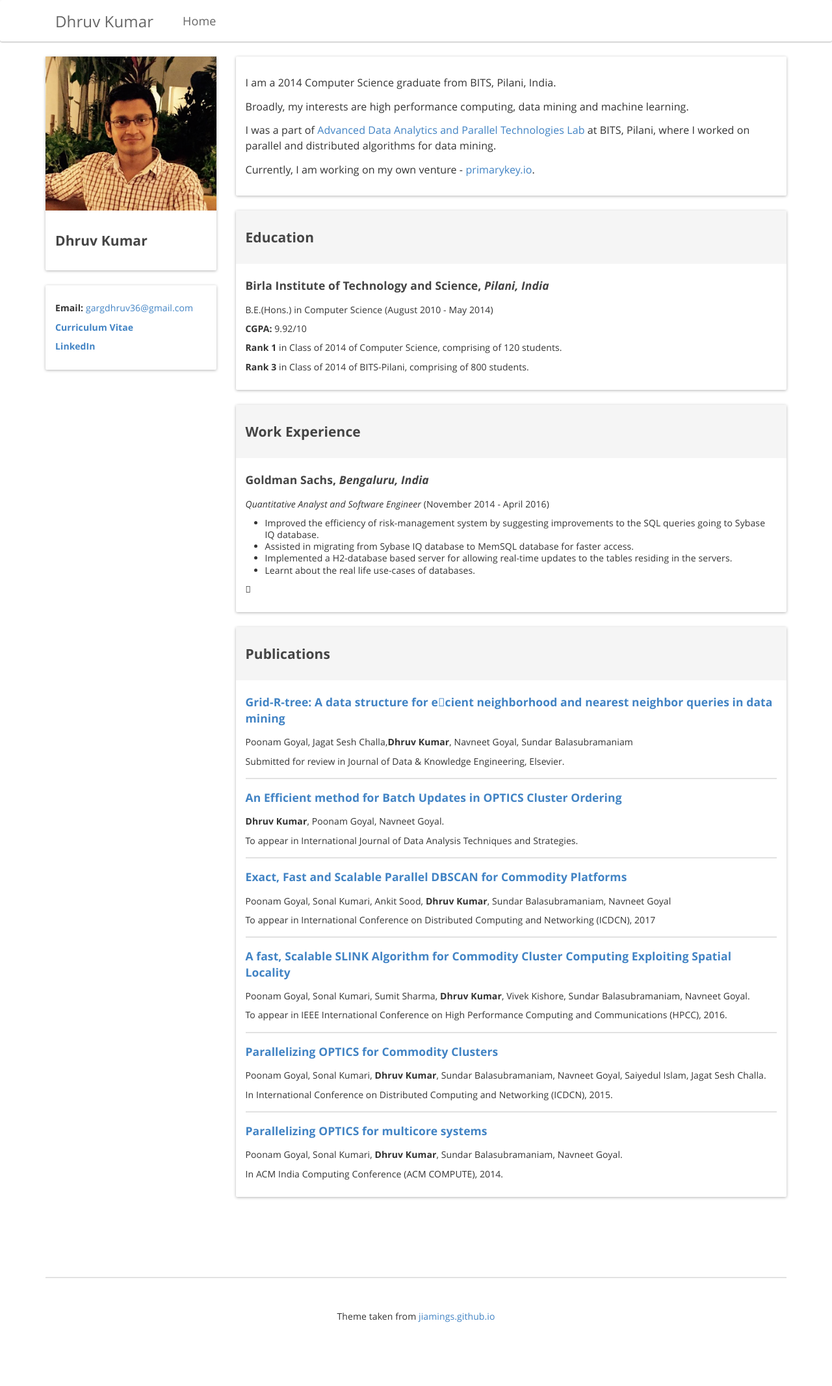
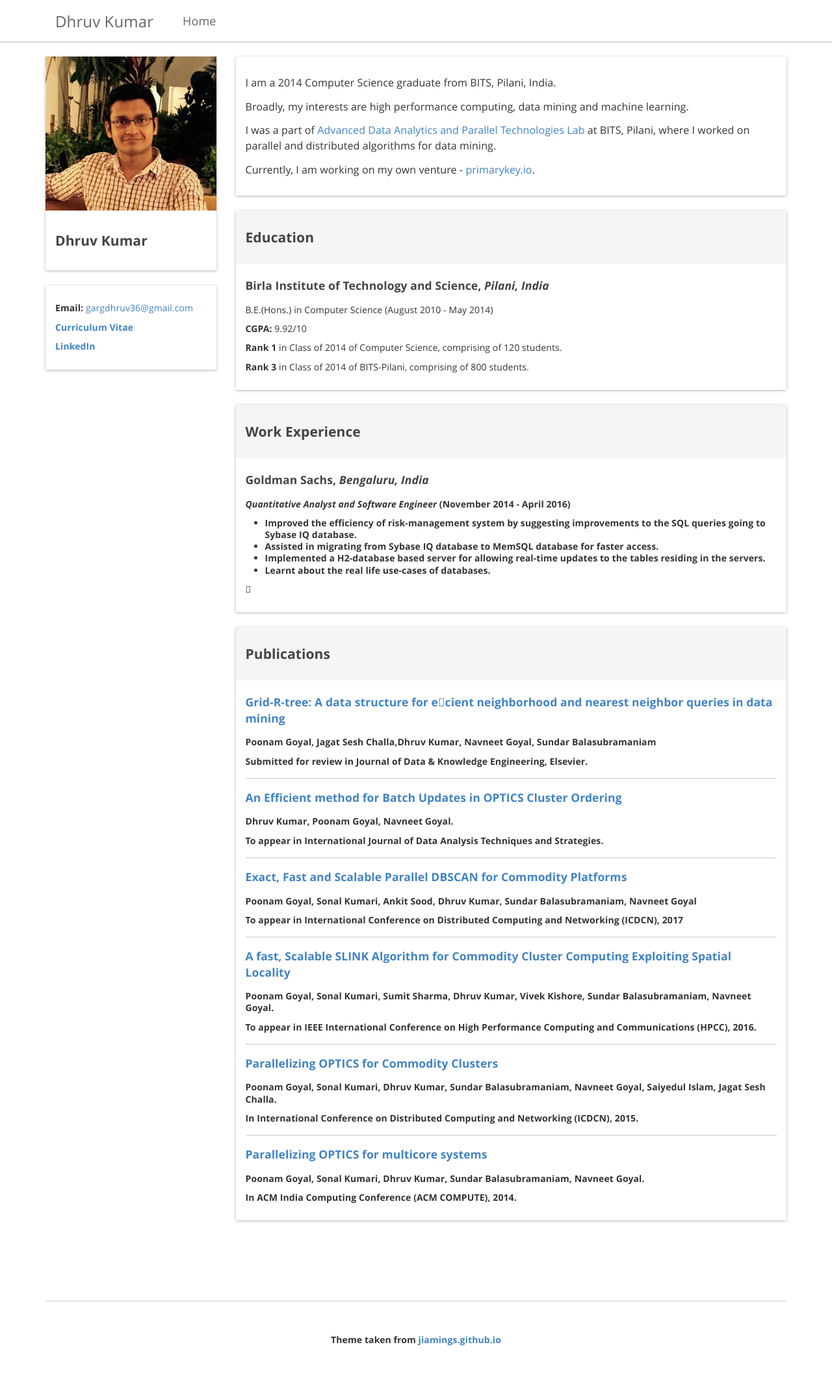
Before and after one commit to kudhru/old-personal-repo, a Jekyll site: the page built from index.html, in a window 1280 px wide. Shown: the whole page at 65% size. Built offline with Jekyll 4.4.1, drawn with Linux system fonts in a browser that asks for light colours; nearby versions of some CDN libraries; before the commit the page ends 2096 px from its top, so only the background shows below that.

```diff
--- a/_includes/work_experience.html
+++ b/_includes/work_experience.html
@@ -4,7 +4,7 @@
     </div>
     <div class="panel-body" style="padding-top: 5px;">
         <h4><b>Goldman Sachs</b>, <i>Bengaluru, India</i></h4>
-        <p><i>Quantitative Analyst and Software Engineer</i> (November 2014 - April 2016)</p>
+        <p><i><b>Quantitative Analyst and Software Engineer<b></i> (November 2014 - April 2016)</p>
         <p>
             <ul>
             <li>Improved the efficiency of risk-management system by suggesting improvements to the SQL
```
